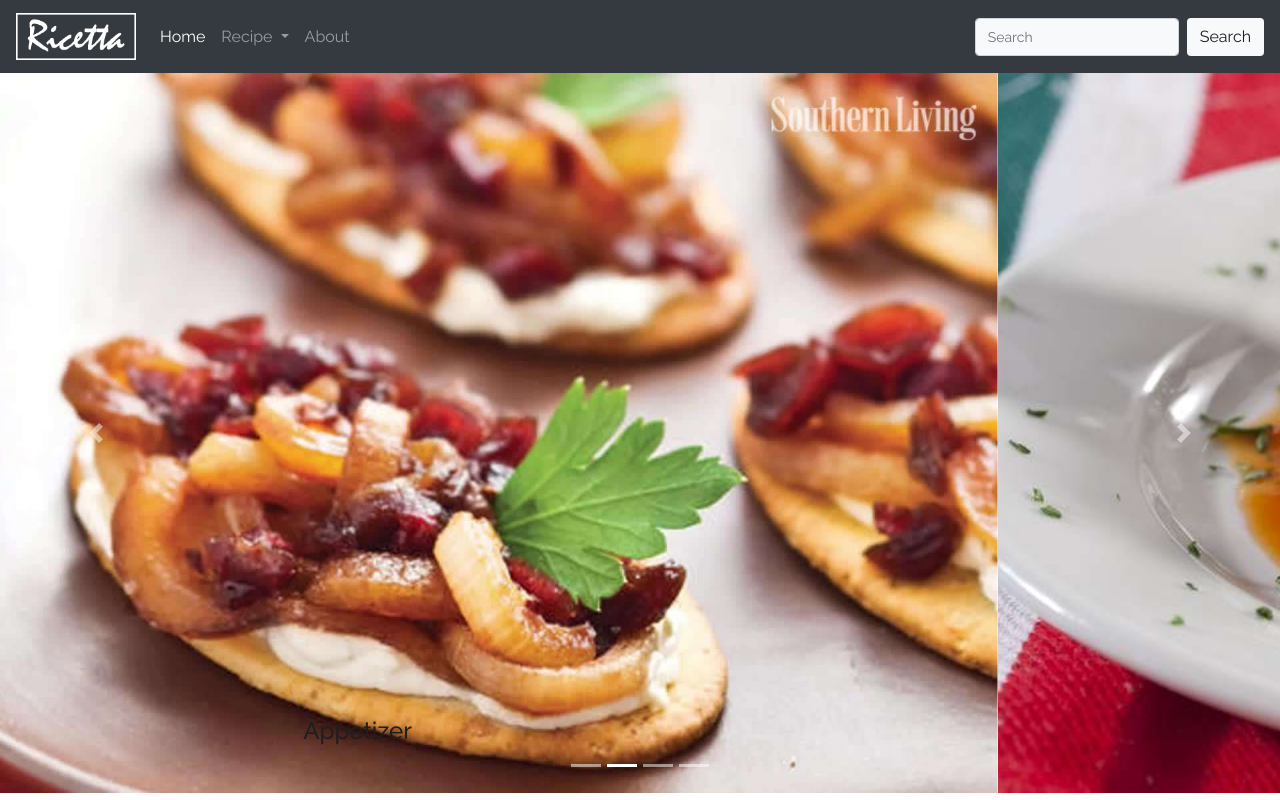
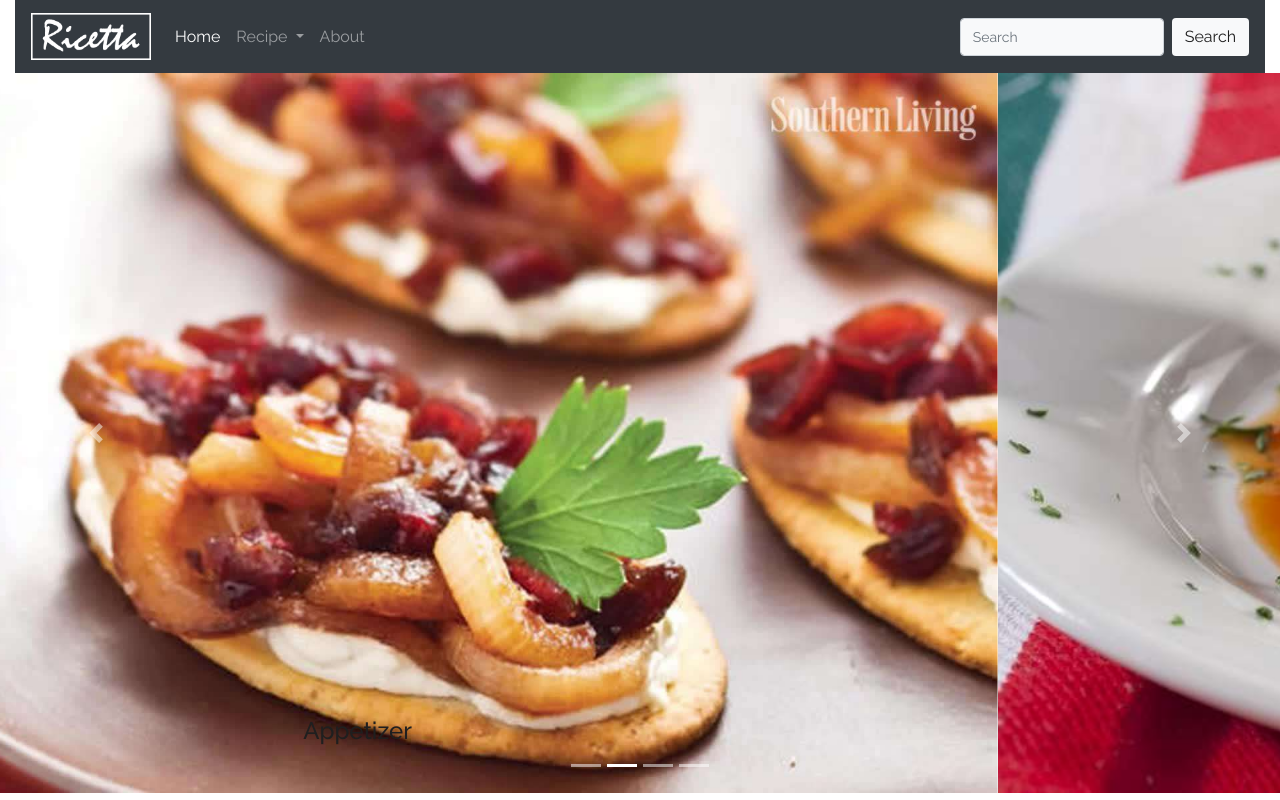
Before and after one commit to Daniel1107-cymk/cikenaget, a plain HTML site: page index.html in a window 1280 px wide. Shown: the top 800 px of the page. Drawn offline with nearby package versions, Linux system fonts and the light colour scheme.

Commit message:
Update additional.css

```diff
--- a/additional.css
+++ b/additional.css
@@ -1,11 +1,3 @@
-.container-fluid {
-    width: 100%;
-    height: auto;
-    padding-right: 0px;
-    padding-left: 0px;
-    margin-right: auto;
-    margin-left: auto;
-}
 .container-2nd{
     width: 100%;
     height: 500px;
```
